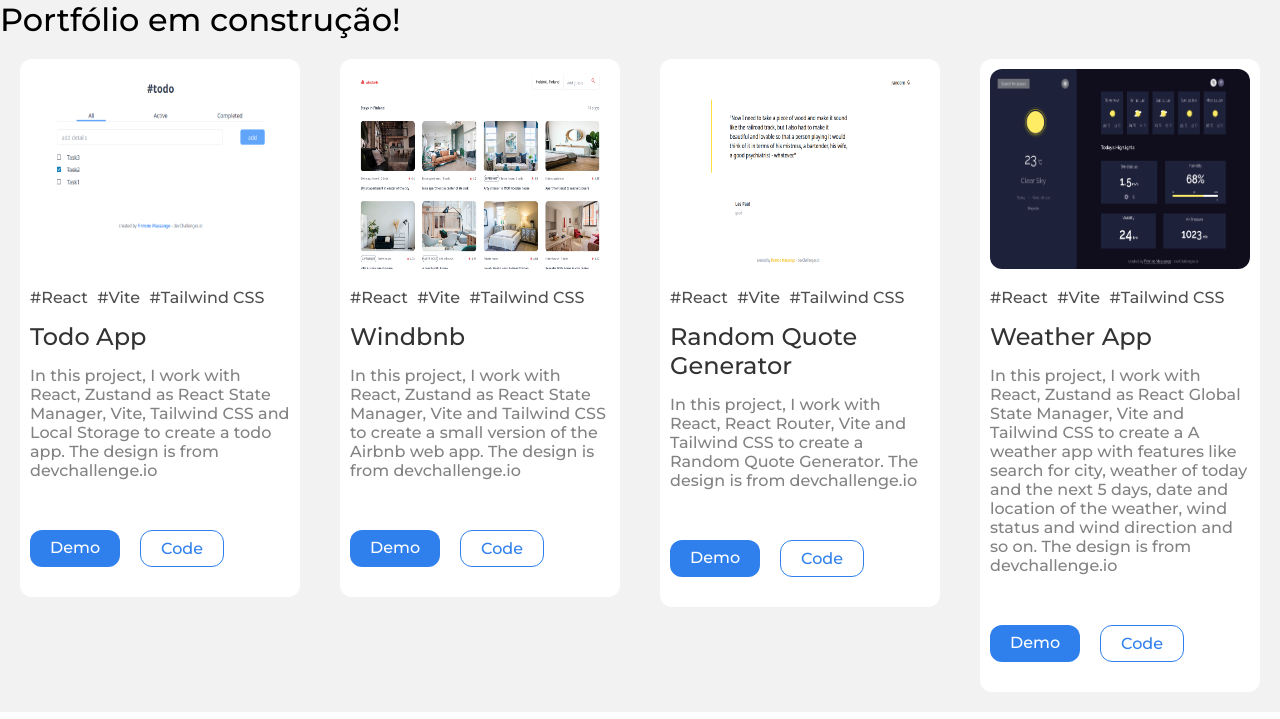
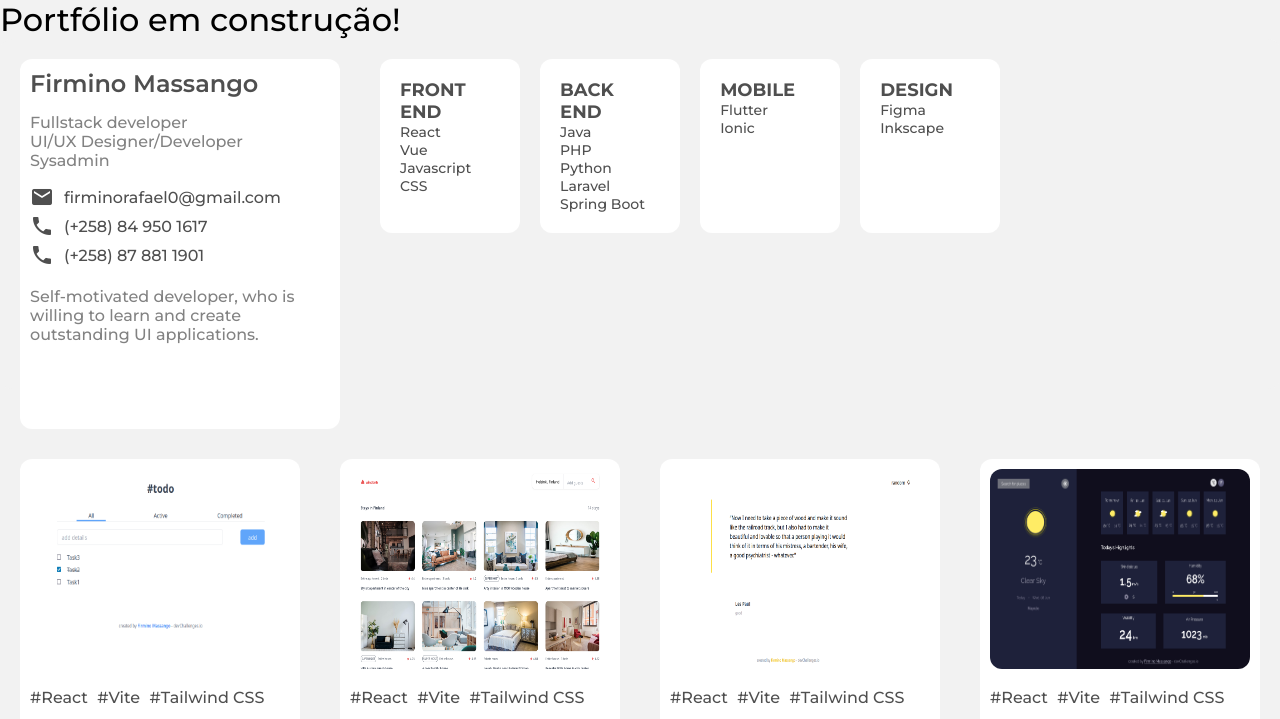
Before and after one commit to FirminoMassango/portfoliofm, a plain HTML site: page index.html in a window 1280 px wide. Shown: the top 719 px of the page. Drawn offline with Linux system fonts and the light colour scheme.

Commit message:
Improving the layout

```diff
--- a/index.html
+++ b/index.html
@@ -4,10 +4,73 @@
     <meta charset="utf-8" />
     <title>Firmino Massango</title>
     <link rel="stylesheet" href="style.css" />
+    <link
+      href="https://fonts.googleapis.com/icon?family=Material+Icons"
+      rel="stylesheet"
+    />
   </head>
   <body>
+    <div class="projects"><h1>Portfólio em construção!</h1></div>
     <div class="container">
-      <div class="projects"><h1>Portfólio em construção!</h1></div>
+      <div class="left-content">
+        <div class="personal-info">
+          <p class="name">Firmino Massango</p>
+          <div class="positions">
+            <p>Fullstack developer</p>
+            <p>UI/UX Designer/Developer</p>
+            <p>Sysadmin</p>
+          </div>
+          <div class="contact">
+            <div class="mail">
+              <span class="material-icons md-18">email</span>
+              <p style="margin-left: 10px">firminorafael0@gmail.com</p>
+            </div>
+            <div class="phone">
+              <span class="material-icons md-18">phone</span>
+              <p style="margin-left: 10px">(+258) 84 950 1617</p>
+            </div>
+            <div class="phone">
+              <span class="material-icons md-18">phone</span>
+              <p style="margin-left: 10px">(+258) 87 881 1901</p>
+            </div>
+          </div>
+          <p class="about-me">
+            Self-motivated developer, who is willing to learn and create
+            outstanding UI applications.
+          </p>
+        </div>
+      </div>
+      <div class="right-content">
+        <div class="skills">
+          <div class="frontend">
+            <p class="skill-title">Front end</p>
+            <p>React</p>
+            <p>Vue</p>
+            <p>Javascript</p>
+            <p>CSS</p>
+          </div>
+          <div class="backend">
+            <p class="skill-title">Back end</p>
+            <p>Java</p>
+            <p>PHP</p>
+            <p>Python</p>
+            <p>Laravel</p>
+            <p>Spring Boot</p>
+          </div>
+          <div class="mobile">
+            <p class="skill-title">Mobile</p>
+            <p>Flutter</p>
+            <p>Ionic</p>
+          </div>
+          <div class="design">
+            <p class="skill-title">Design</p>
+            <p>Figma</p>
+            <p>Inkscape</p>
+          </div>
+        </div>
+      </div>
+    </div>
+    <div>
       <div class="cards">
         <div class="card">
           <img src="./images/todo-app.png" alt="todo-app" />
--- a/style.css
+++ b/style.css
@@ -1,20 +1,103 @@
-@import url('https://fonts.googleapis.com/css2?family=Montserrat:wght@100;200;300;400;500;600;700;800;900&display=swap');
+@import url("https://fonts.googleapis.com/css2?family=Montserrat:wght@100;200;300;400;500;600;700;800;900&display=swap");
 
-*{
+* {
   margin: 0;
-     font-family: 'Montserrat', sans-serif;
+  font-family: "Montserrat", sans-serif;
   font-weight: 500;
+  border-radius: 12px;
+}
 
+body {
+   background-color: #f2f2f2;
 }
 
 .container {
-   background-color: #F2F2F2;
+  background-color: #f2f2f2;
+  display: flex;
 }
 
+.personal-info {
+   background-color: #fff;
+   width: 300px;
+  height: 100%;
+  margin: 20px;
+  padding: 10px;
+}
+
+.personal-info .name {
+   color: #4F4F4F;
+   font-size: 24px;
+   font-weight: 600;
+}
+
+.personal-info .positions {
+   color: #828282;
+   margin: 15px 0;
+   font-size: 16px;
+}
+
+.personal-info .contact{
+   color: #4F4F4F;
+   font-size: 16px;
+}
+
+.contact .mail,.phone{
+   display: flex;
+   align-items: center;
+   padding-bottom: 5px;
+}
+
+.personal-info .about-me{
+   margin: 15px 0;
+   color: #828282;
+}
+
+.skills{
+   display: flex;
+   width: 100%;
+   margin: 20px ;
+  color: #4F4F4F;
+  font-size: 14px;
+}
+
+.skill-title {
+   text-transform: uppercase;
+   font-weight: 700;
+   font-size: 18px;
+}
+
+.skills .frontend {
+   background-color: #fff;
+   width: 100%;
+   padding: 20px;
+   margin-right: 20px;
+}
+
+.skills .backend {
+   background-color: #fff;
+   width: 100%;
+   padding: 20px;
+   margin-right: 20px;
+}
+
+.skills .mobile {
+   background-color: #fff;
+   width: 100%;
+   padding: 20px;
+   margin-right: 20px;
+}
+
+.skills .design {
+   background-color: #fff;
+   width: 100%;
+   padding: 20px;
+   margin-right: 20px;
+}
 
 .cards {
   display: flex;
   justify-content: center;
+  margin-top: 50px;
 }
 
 .card {
@@ -24,13 +107,11 @@
   padding: 10px;
   color: #434656;
   background-color: #fff;
-    border-radius: 12px;
 }
 
 .card img {
   width: 100%;
   height: 200px;
-   border-radius: 12px;
 }
 
 .tags {
@@ -40,7 +121,7 @@
 .tags span {
   font-size: 16px;
   margin-right: 5px;
-   color: #4F4F4F;
+  color: #4f4f4f;
 }
 .card h3 {
   font-size: 24px;
@@ -59,19 +140,17 @@
 }
 
 .links .demo {
-   background-color: #2F80ED;
+  background-color: #2f80ed;
   color: #fff;
   padding: 8px 20px;
   text-decoration: none;
-   border-radius: 12px;
 }
 
 .links .code {
-   background-color: #FFF;
-   color: #2F80ED;
-   border: 1px solid #2F80ED;
+  background-color: #fff;
+  color: #2f80ed;
+  border: 1px solid #2f80ed;
   padding: 8px 20px;
   text-decoration: none;
-   border-radius: 12px;
   margin-left: 20px;
 }
```
Lines whose indentation alone changed are shown as unchanged.
